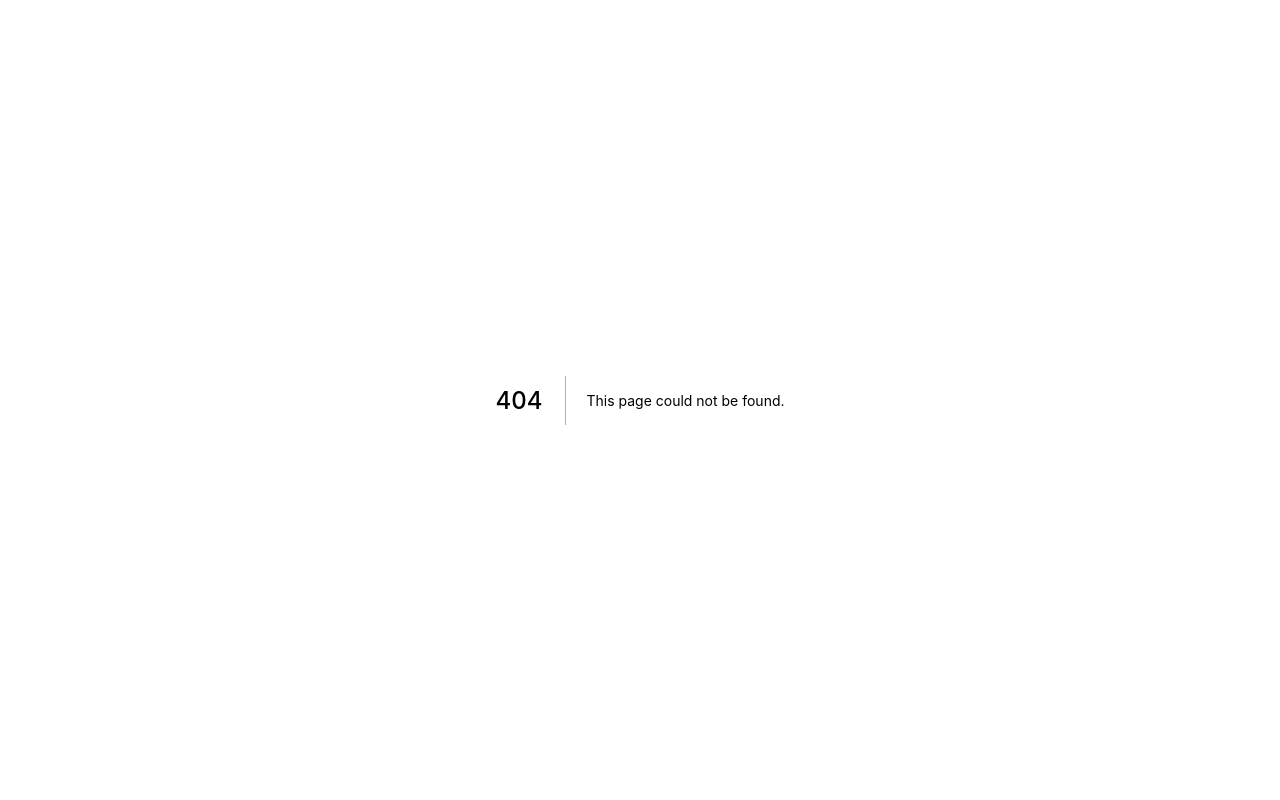
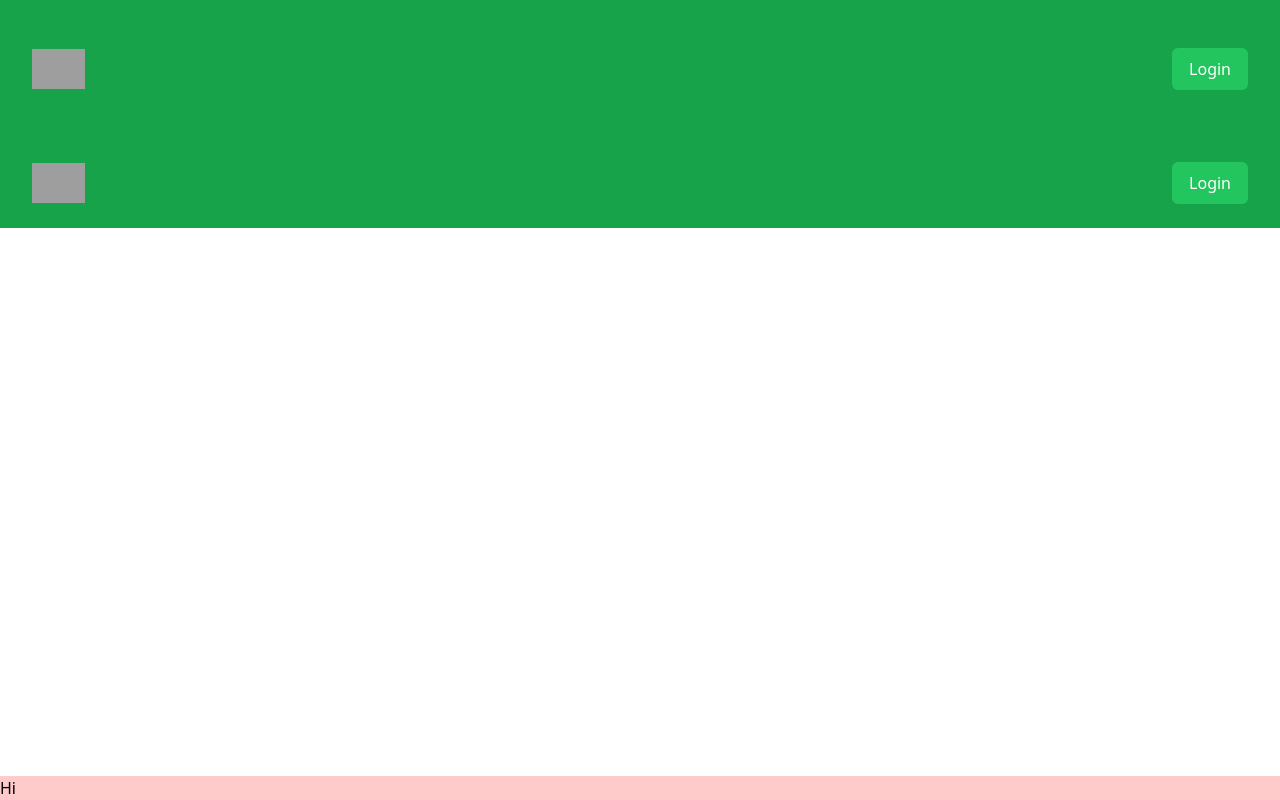
Before and after one commit to Flashminat0/UEE-Eathindex-mobile, a Next.js app: page /animals/add in a window 1280 px wide. Before the commit this address had no page. Built offline with nearby package versions, Linux system fonts and the light colour scheme; grey boxes are pictures that could not be loaded.

Commit message:
make changes to footer

```diff
--- a/components/footer.jsx
+++ b/components/footer.jsx
@@ -2,8 +2,8 @@ import React from "react"
 
 const Footer = () => {
   return (
-    <div>
-
+    <div className={`fixed bottom-0 left-0 w-screen bg-red-200`}>
+Hi
     </div>
   )
 }
--- a/pages/_app.js
+++ b/pages/_app.js
@@ -4,12 +4,16 @@ import { Provider } from "react-redux"
 import { ToastContainer } from "react-toastify"
 
 import 'react-toastify/dist/ReactToastify.css';
+import Header from "../components/header"
+import Footer from "../components/footer"
 
 function MyApp({ Component, pageProps }) {
   return <>
     <ToastContainer position={'bottom-center'} />
     <Provider store={store}>
+      <Header />
       <Component {...pageProps} />
+      <Footer />
     </Provider>
   </>
 }
--- /dev/null
+++ b/pages/animals/add.js
@@ -0,0 +1,17 @@
+import React from "react"
+import Header from "../../components/header"
+
+const Add = () => {
+  return (
+    <>
+      <Header />
+      <main>
+        <div></div>
+
+
+      </main>
+    </>
+  )
+}
+
+export default Add
--- a/pages/animals/addAnimals.js
+++ /dev/null
@@ -1,11 +0,0 @@
-import React from "react"
-
-const AddAnimals = () => {
-  return (
-    <div>
-
-    </div>
-  )
-}
-
-export default AddAnimals
--- a/pages/index.js
+++ b/pages/index.js
@@ -67,8 +67,6 @@ const Index = () => {
   }
 
   return (
-    <>
-      <Header homepage={true} />
     <main>
       <div className="px-4 pt-16 pb-36 sm:px-6 lg:col-start-1 lg:row-start-1 lg:px-0 lg:pb-16">
         <div className="mx-auto max-w-lg lg:max-w-none">
@@ -138,7 +136,6 @@ const Index = () => {
         </div>
       </div>
     </main>
-    </>
   )
 }
 
```
Lines whose indentation alone changed are shown as unchanged.
